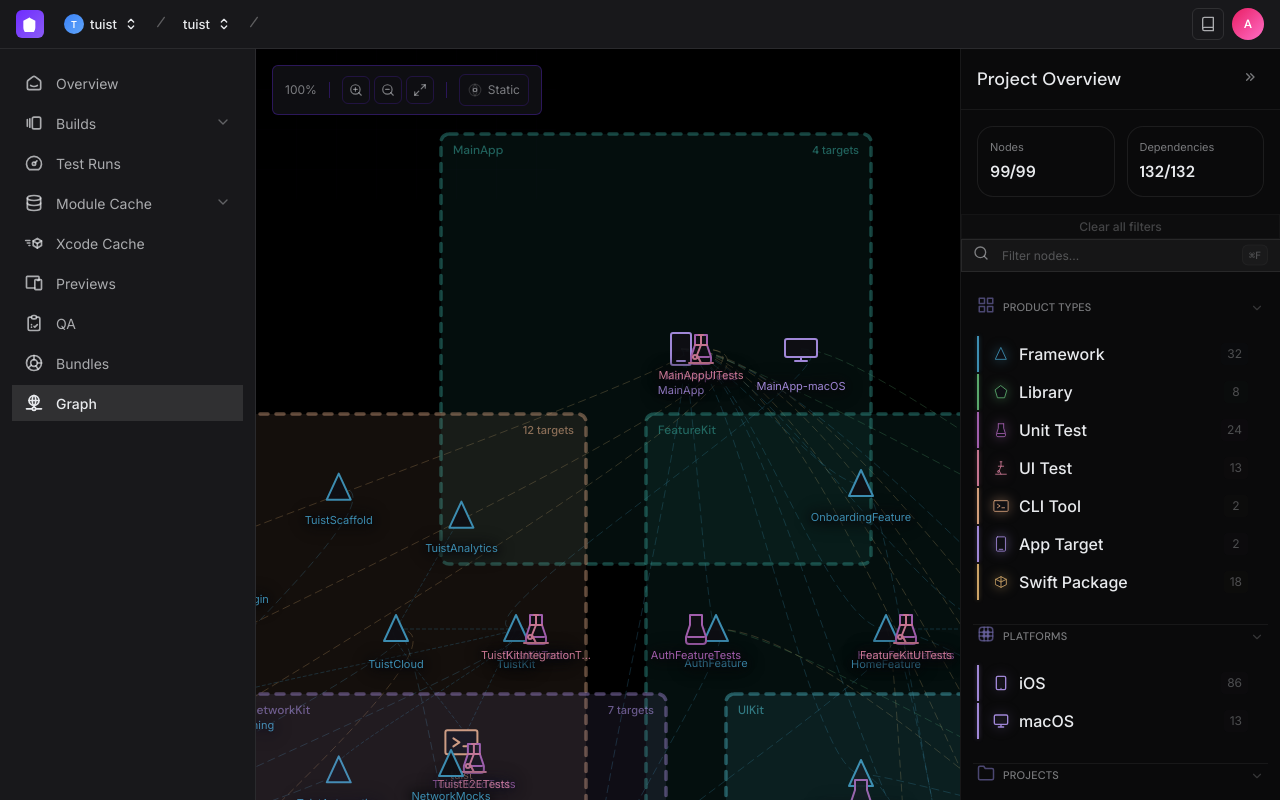
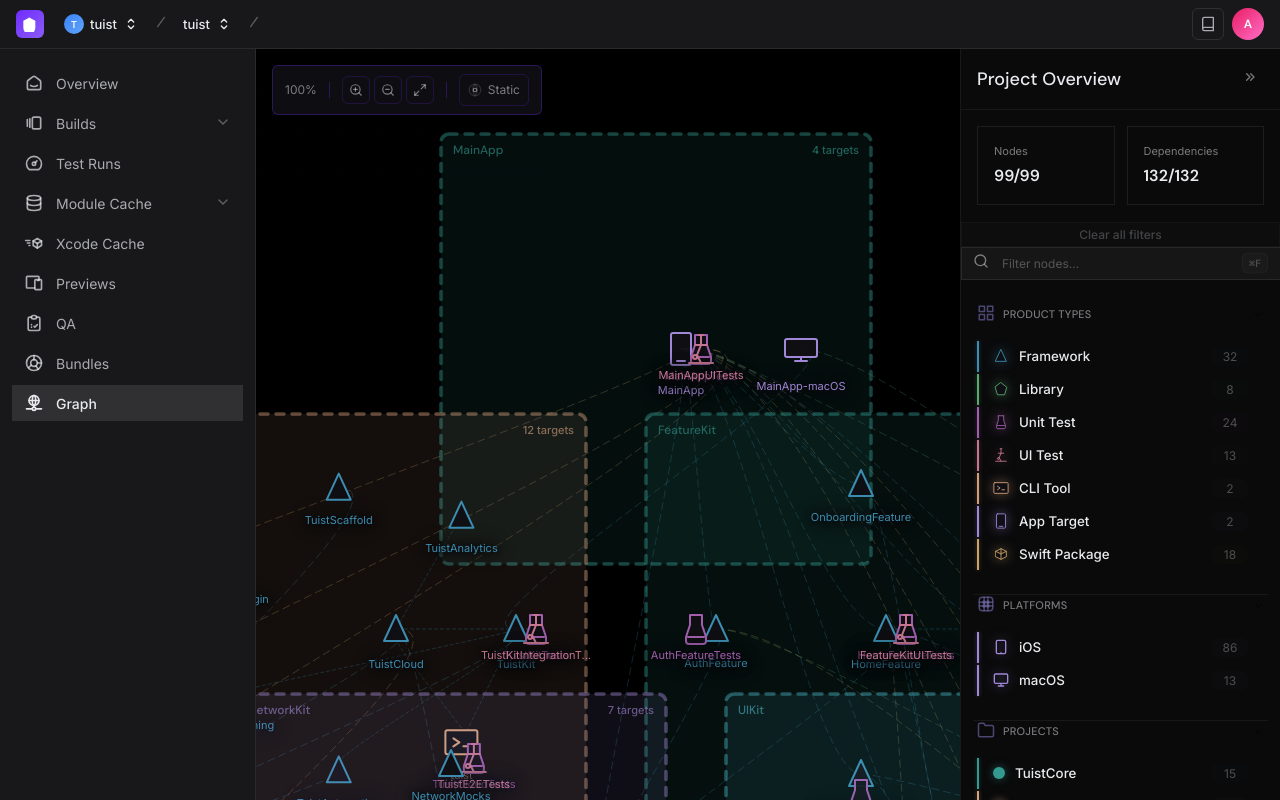
Before and after one commit to ajkolean/xcode-graph, a React (Vite) app: page / in a window 1280 px wide. Built offline with nearby package versions, Linux system fonts and the light colour scheme.

Commit message:
feat: Enhance filter and metrics components with new properties and improve FilterView integration

```diff
--- a/src/components-lit/ui/filter-section.ts
+++ b/src/components-lit/ui/filter-section.ts
@@ -65,7 +65,7 @@
   declare filterType: FilterType;
 
   @property({ type: Number })
-  zoom: number = 1.0;
+  declare zoom: number;
 
   // ========================================
   // Styles
--- a/src/components-lit/ui/metrics-section.ts
+++ b/src/components-lit/ui/metrics-section.ts
@@ -33,6 +33,12 @@
 
   @property({ type: Number, attribute: 'total-dependents-count' })
   declare totalDependentsCount: number;
+
+  @property({ type: Boolean, attribute: 'is-high-fan-in' })
+  isHighFanIn: boolean = false;
+
+  @property({ type: Boolean, attribute: 'is-high-fan-out' })
+  isHighFanOut: boolean = false;
 
   // ========================================
   // Styles
--- a/src/components-lit/ui/node-details-panel.ts
+++ b/src/components-lit/ui/node-details-panel.ts
@@ -112,6 +112,8 @@
         dependents-count=${metrics.dependentCount}
         total-dependencies-count=${metrics.totalDependencyCount}
         total-dependents-count=${metrics.totalDependentCount}
+        ?is-high-fan-in=${metrics.isHighFanIn}
+        ?is-high-fan-out=${metrics.isHighFanOut}
       ></graph-metrics-section>
 
       <graph-node-actions
--- a/src/components-lit/ui/right-sidebar.ts
+++ b/src/components-lit/ui/right-sidebar.ts
@@ -238,10 +238,8 @@
                       ></graph-cluster-details-panel>
                     `
                   : html`
-                      <!-- FilterView placeholder - would need full migration -->
-                      <div style="padding: 16px; color: var(--color-foreground)">
-                        Filters (FilterView component needed)
-                      </div>
+                      <!-- FilterView - Using React wrapper that contains all Lit children -->
+                      <slot name="filter-view"></slot>
                     `}
             `}
       </aside>
--- a/src/components/graph/GraphNode.tsx
+++ b/src/components/graph/GraphNode.tsx
@@ -63,7 +63,7 @@
       }}
       opacity={isDimmed ? 0.3 : 1}
       transform={`scale(${scale})`}
-      transform-origin={`${x}px ${y}px`}
+      transformOrigin={`${x}px ${y}px`}
     >
       {/* Sonar pulse rings for selected node */}
       {isSelected && (
--- a/src/components/sidebar/FilterView.tsx
+++ b/src/components/sidebar/FilterView.tsx
@@ -17,6 +17,8 @@
 } from '../../components-lit/wrappers/FilterIcons';
 import { LitSearchBarElement } from '../../components-lit/wrappers/SearchBar';
 import { StatsCard } from './StatsCard';
+import { LitStatsCard } from '../../components-lit/wrappers/StatsCard';
+import { FilterSection as LitFilterSection } from '../../components-lit/wrappers/FilterSection';
 
 interface FilterViewProps {
   // Counts
@@ -141,12 +143,12 @@
     <div className="flex-1 overflow-y-auto">
       {/* Stats Cards */}
       <div className="p-4 flex gap-3">
-        <StatsCard
+        <LitStatsCard
           label="Nodes"
           value={`${filteredNodesCount}/${totalNodesCount}`}
           highlighted={isFiltersActive}
         />
-        <StatsCard
+        <LitStatsCard
           label="Dependencies"
           value={`${filteredEdgesCount}/${totalEdgesCount}`}
           highlighted={isFiltersActive}
@@ -174,15 +176,15 @@
       <div className="h-full overflow-y-auto">
         <div className="space-y-6 px-4 py-6">
           {/* Product Types */}
-          <FilterSection
+          <LitFilterSection
             id="productTypes"
             title="Product Types"
             icon={<LitProductTypesIcon />}
             isExpanded={expandedSections.productTypes}
-            onToggle={() => onToggleSection('productTypes')}
+            onSectionToggle={() => onToggleSection('productTypes')}
             items={nodeTypeItems}
             selectedItems={filters.nodeTypes}
-            onItemToggle={handleNodeTypeToggle}
+            onItemToggle={(e) => handleNodeTypeToggle(e.detail.key, e.detail.checked)}
             filterType="nodeType"
             zoom={zoom}
             onPreviewChange={onPreviewChange}
@@ -198,15 +200,15 @@
           />
 
           {/* Platforms */}
-          <FilterSection
+          <LitFilterSection
             id="platforms"
             title="Platforms"
             icon={<LitPlatformsIcon />}
             isExpanded={expandedSections.platforms}
-            onToggle={() => onToggleSection('platforms')}
+            onSectionToggle={() => onToggleSection('platforms')}
             items={platformItems}
             selectedItems={filters.platforms}
-            onItemToggle={handlePlatformToggle}
+            onItemToggle={(e) => handlePlatformToggle(e.detail.key, e.detail.checked)}
             filterType="platform"
             zoom={zoom}
             onPreviewChange={onPreviewChange}
@@ -222,15 +224,15 @@
           />
 
           {/* Projects */}
-          <FilterSection
+          <LitFilterSection
             id="projects"
             title="Projects"
             icon={<LitProjectsIcon />}
             isExpanded={expandedSections.projects}
-            onToggle={() => onToggleSection('projects')}
+            onSectionToggle={() => onToggleSection('projects')}
             items={projectItems}
             selectedItems={filters.projects}
-            onItemToggle={handleProjectToggle}
+            onItemToggle={(e) => handleProjectToggle(e.detail.key, e.detail.checked)}
             filterType="project"
             zoom={zoom}
             onPreviewChange={onPreviewChange}
@@ -249,15 +251,15 @@
 
           {/* Packages */}
           {packageItems.length > 0 && (
-            <FilterSection
+            <LitFilterSection
               id="packages"
               title="Packages"
               icon={<LitPackagesIcon />}
               isExpanded={expandedSections.packages}
-              onToggle={() => onToggleSection('packages')}
+              onSectionToggle={() => onToggleSection('packages')}
               items={packageItems}
               selectedItems={filters.packages}
-              onItemToggle={handlePackageToggle}
+              onItemToggle={(e) => handlePackageToggle(e.detail.key, e.detail.checked)}
               filterType="package"
               zoom={zoom}
               onPreviewChange={onPreviewChange}
```
